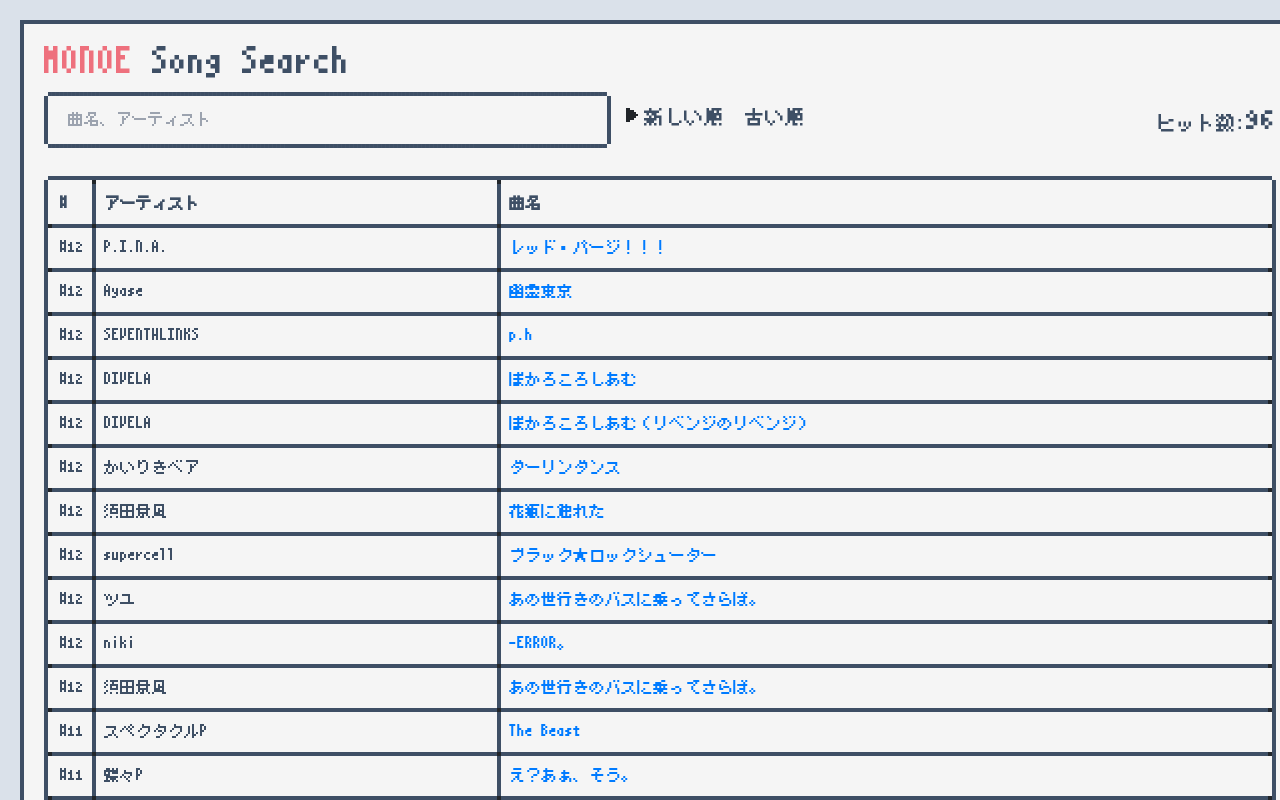
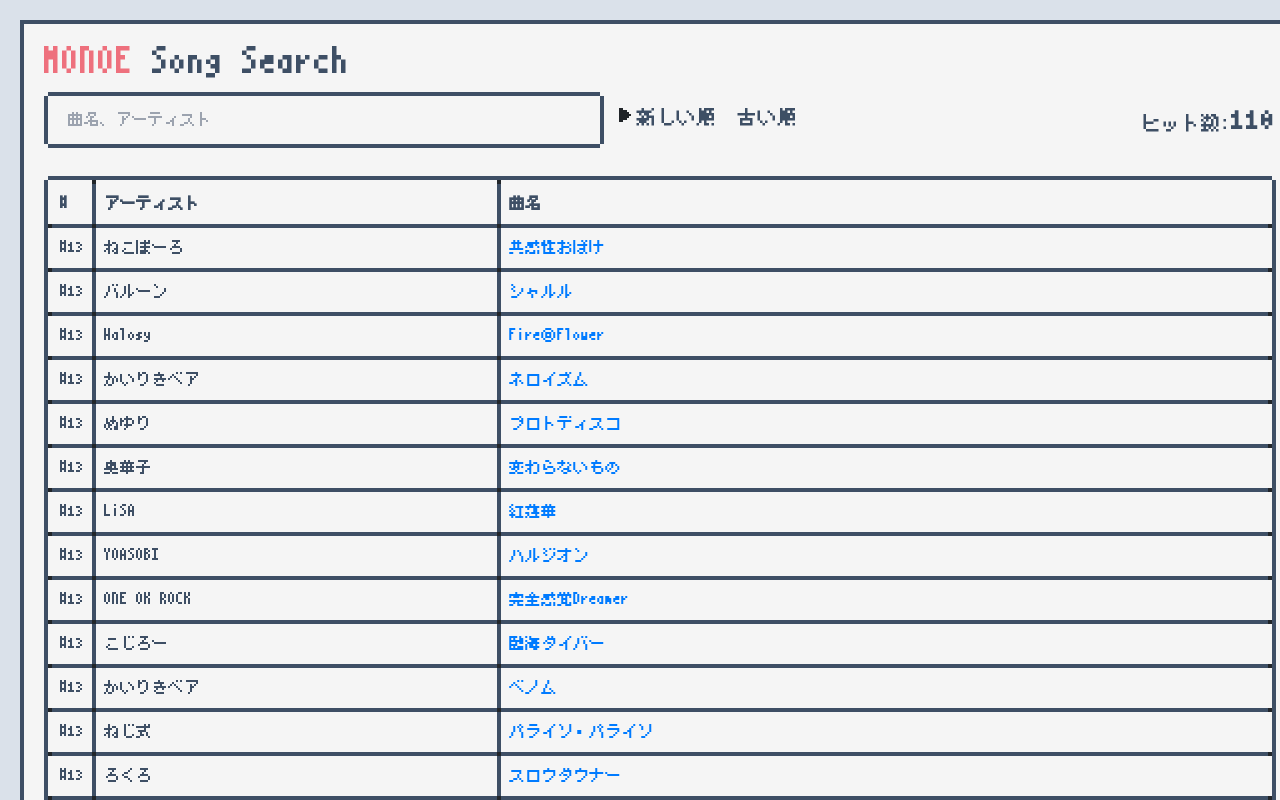
Before and after one commit to dairappa/eboshi-song-search, a Next.js app: page / in a window 1280 px wide. Shown: the top 800 px of the page. Built offline with nearby package versions, Linux system fonts and the light colour scheme.

Commit message:
13追加

```diff
--- a/data/songs.ts
+++ b/data/songs.ts
@@ -578,6 +578,83 @@ export const songs: Utawaku[] = [
             }
         ]
     },
+    {
+        kind: 'Monoe',
+        number: 13,
+        id: 'VGlckLlEVzs',
+        songs: [
+            {
+                'artist': 'ねこぼーろ',
+                'song_name': '共感性おばけ',
+                'time_start': "4:50"
+            },
+            {
+                'artist': 'バルーン',
+                'song_name': 'シャルル',
+                'time_start': "14:17"
+            },
+            {
+                'artist': 'Halosy',
+                'song_name': 'Fire◎Flower',
+                'time_start': "26:16"
+            },
+            {
+                'artist': 'かいりきベア',
+                'song_name': 'ネロイズム',
+                'time_start': "32:05"
+            },
+            {
+                'artist': 'ぬゆり',
+                'song_name': 'プロトディスコ',
+                'time_start': "37:50"
+            },
+            {
+                'artist': '奥華子',
+                'song_name': '変わらないもの',
+                'time_start': "47:29"
+            },
+            {
+                'artist': 'LiSA',
+                'song_name': '紅蓮華',
+                'time_start': "56:47"
+            },
+            {
+                'artist': 'YOASOBI',
+                'song_name': 'ハルジオン',
+                'time_start': "1:01:44"
+            },
+            {
+                'artist': 'ONE OK ROCK',
+                'song_name': '完全感覚Dreamer',
+                'time_start': "1:13:40"
+            },
+            {
+                'artist': 'こじろー',
+                'song_name': '臨海ダイバー',
+                'time_start': "1:21:20"
+            },
+            {
+                'artist': 'かいりきベア',
+                'song_name': 'ベノム',
+                'time_start': "1:37:45"
+            },
+            {
+                'artist': 'ねじ式',
+                'song_name': 'パライソ・パライソ',
+                'time_start': "1:45:13"
+            },
+            {
+                'artist': 'ろくろ',
+                'song_name': 'スロウダウナー',
+                'time_start': "1:51:04"
+            },
+            {
+                'artist': 'みきとP',
+                'song_name': '小夜子',
+                'time_start': "1:59:34"
+            }
+        ]
+    },
 
 
 ]
```
